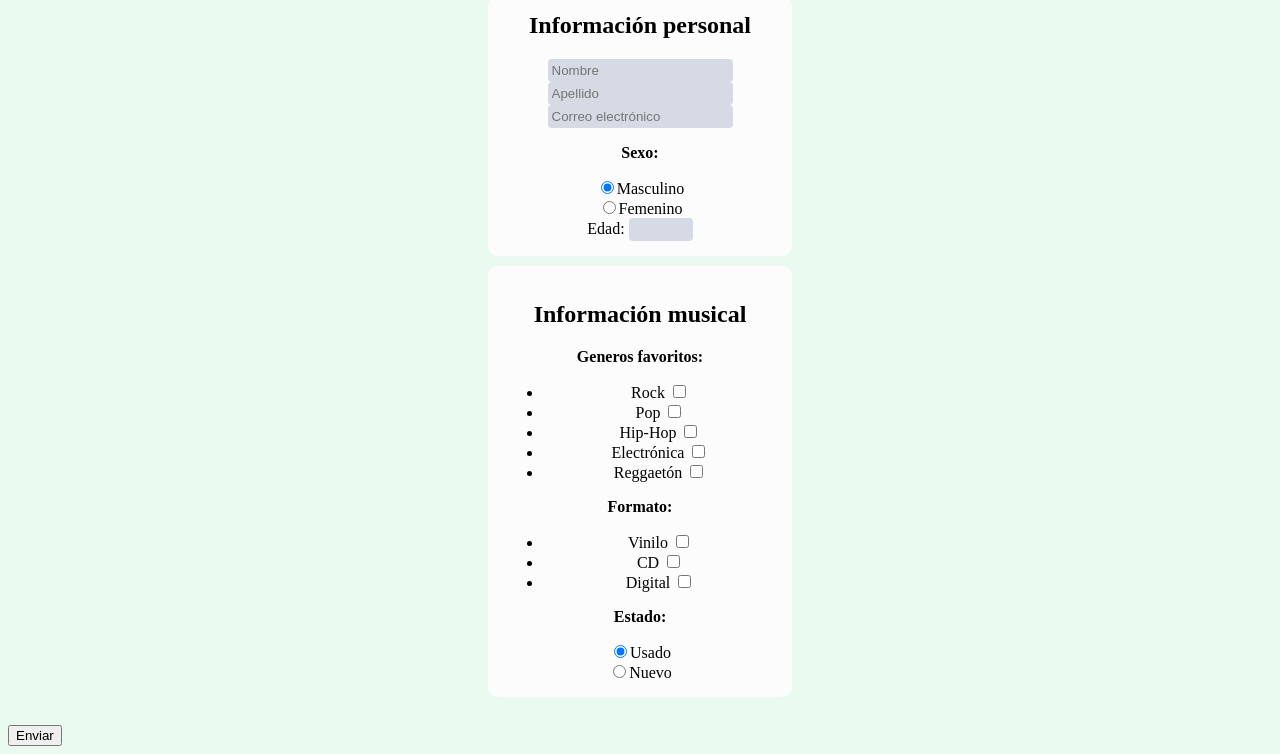
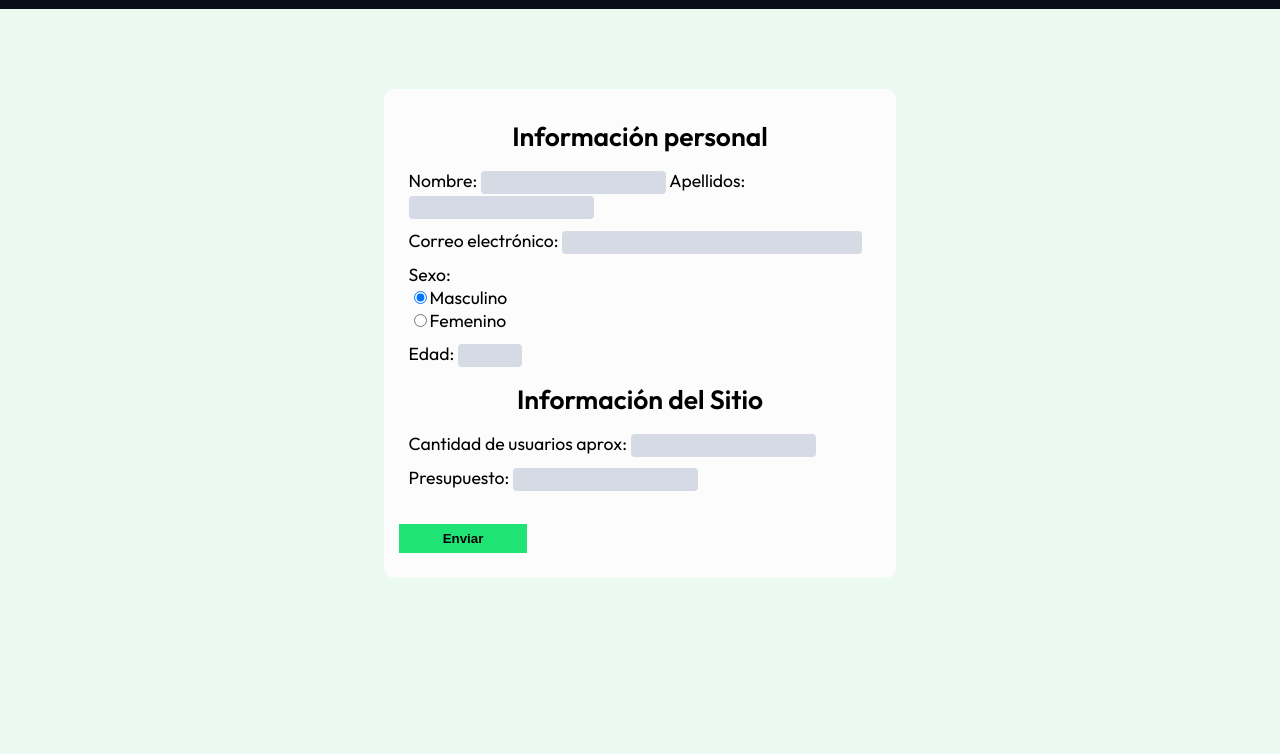
Before and after one commit to joselopbau09/Interfaces-02, a plain HTML site: page index.html in a window 1280 px wide. Shown: the part 83-837 px from the top of the page. After the commit the page ends 800 px from the top, so only its background shows below. Drawn offline with Linux system fonts and the light colour scheme.

Commit message:
Cuestionario

```diff
--- a/index.html
+++ b/index.html
@@ -3,79 +3,64 @@
 <head>
     <meta charset="UTF-8">
     <meta name="viewport" content="width=device-width, initial-scale=1.0">
+
+    <link rel="preload" href="style.css" as="style">
     <link rel="stylesheet" href="style.css">
+
+    <link rel="preload" href="https://fonts.googleapis.com/css2?family=Outfit:wght@300;400;600&display=swap" as="font">
+    <link rel="stylesheet" href="https://fonts.googleapis.com/css2?family=Outfit:wght@300;400;600&display=swap">
+
     <title>Cuestionario</title>
 </head>
 <body>
     <header>
-        <h1>Cuetionario</h1>
+        <h1 class="no-margin">Cuestionario</h1>
     </header>
 
-    <form method="post">
-        <div class="personalInformation">
+
+    <form class="contenedor card" method="post">
+        <div>
             <h2>Información personal</h2>
-            <input type="text" placeholder="Nombre" name="name">
-            <input type="text" placeholder="Apellido" name="lastname"> <br>
-            <input type="email" placeholder="Correo electrónico" name="email"> <br>
+            <div class="Information">
+                <div class="nombre">
+                    <label for="name">Nombre:</label>
+                    <input type="text" name="name">
+                    <label for="lastname">Apellidos:</label>
+                    <input type="text" name="lastname"> <br>
+                </div>
                 <div>
-                <b><p>  Sexo:</p></b>
+                    <label for="email">Correo electrónico:</label>
+                    <input type="email" name="email" style="width:min(63%);"> <br>
+                </div>
+
+                <div>
+                    <p>  Sexo:</p>
                     <input checked type="radio" name="grupo1" value="masculino">Masculino <br>
                     <input type="radio" name="grupo1" value="femenino">Femenino <br>
                 </div>
+
+                <div>
                     <label for="edad">Edad:</label>
                     <input type="number" name="edad" id="edad" min="1" max="122"><br>
                 </div>
+            </div>
+
+            <h2>Información del Sitio</h2>
+            <div class="Information">
 
                 <div>
-            <h2>Información musical</h2>
-            <b><p>Generos favoritos:</p></b>
-            <ul>
-                <li>
-                    <label for="rock">Rock</label>
-                    <input type="checkbox" name="rock">
-                </li>
-                <li>
-                    <label for="pop">Pop</label>
-                    <input type="checkbox" name="pop">
-                </li>
-                <li>
-                    <label for="hip-hop">Hip-Hop</label>
-                    <input type="checkbox" name="hip-hop">
-                </li>
-                <li>
-                    <label for="electronica">Electrónica</label>
-                    <input type="checkbox" name="electronica">
-                </li>
-                <li>
-                    <label for="reggaeton">Reggaetón</label>
-                    <input type="checkbox" name="reggaeton">
-                </li>
-            </ul>
-
-            <b><p>Formato:</p></b>
-            <ul>
-                <li>
-                    <label for="vinilo">Vinilo</label>
-                    <input type="checkbox" name="vinilo">
-                </li>
-                <li>
-                    <label for="cd">CD</label>
-                    <input type="checkbox" name="cd">
-                </li>
-                <li>
-                    <label for="digital">Digital</label>
-                    <input type="checkbox" name="digital">
-                </li>
-            </ul>
+                    <label for="cantidad">Cantidad de usuarios aprox:</label>
+                    <input type="number" name="cantidad" id="edad" min="1"><br>
+                </div>
 
                 <div>
-                <b><p>  Estado:</p></b>
-                <input checked type="radio" name="grupo2" value="usado">Usado <br>
-                <input type="radio" name="grupo2" value="nuevo">Nuevo <br>
+                    <label for="presupuesto">Presupuesto:</label>
+                    <input type="number" name="presupuesto" id="edad" min="1"><br>
                 </div>
             </div>
 
             <br><button>Enviar</button>
+        </div>
     </form>
 </body>
 </html>
--- a/style.css
+++ b/style.css
@@ -2,10 +2,36 @@
     --fondo:#eafaf1;
     --entradasCuestionario: #d6dae5;
     --fondoCuestionario:#fcfcfc;
+    --header: #080c16;
+    --boton: #1fe374;
+
+    --fuente:'Outfit', sans-serif;
 }
 
 body {
     background-color: var(--fondo);
+    margin: 0;
+    font-family: var(--fuente);
+    font-size: 1.1rem;
+}
+p {
+    margin: 0;
+}
+h1,h2 {
+    margin: 1rem;
+    text-align: center;
+}
+
+.contenedor {
+    width: min(40%, 100rem);
+    margin: 5rem auto;
+}
+
+header {
+    background-color: var(--header);
+    color: #fcfcfc;
+    padding: 1.5rem;
+    text-align: center;
 }
 
 input {
@@ -14,15 +40,39 @@ input {
     padding: 4px;
     border-radius: 4px;
 }
+button {
+    background-color:var(--boton);
+    padding: 7px;
+    width: 8rem;
+    font-weight: bolder;
+    border: none;
+    cursor: pointer;
+    margin-bottom: 10px;
+}
+button:hover {
+    background-color: var(--fondoCuestionario);
+    border: 2px solid var(--boton) ;
+}
+
+.no-margin {
+    margin: 0;
+}
 
 form>div {
     background-color: var(--fondoCuestionario);
-    margin: 10px 30rem;
     padding: 15px;
-    text-align: center;
     border-radius: 10px;
 }
 
-.personalInformation h2 {
+.Information>div {
+    display: block;
+    margin: .6rem;
+}
+
+.Information h2 {
     margin-top: 0;
+    text-align: center;
 }
+.nombre {
+    margin-bottom: 10px;
+}
```
Lines whose indentation alone changed are shown as unchanged.
